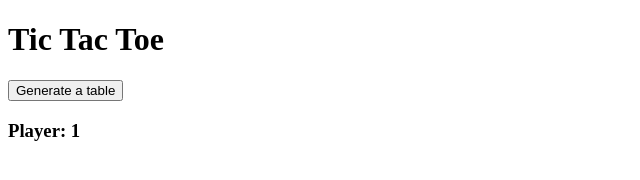
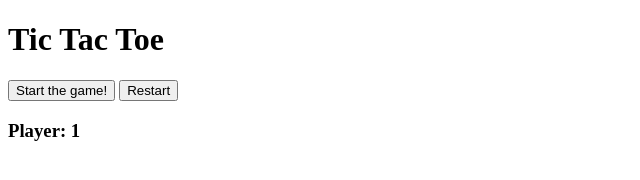
Before and after one commit to JohanCodeForFun/tic-tac-toe, a website: page index.html in a window 1280 px wide. Shown: the whole page, without its empty margins (0-640 px from the left). Drawn offline with Linux system fonts and the light colour scheme.

Commit message:
add restart button and refactor input to button element

```diff
--- a/index.html
+++ b/index.html
@@ -9,7 +9,8 @@
 </head>
 <body>
   <h1>Tic Tac Toe</h1>
-  <input type="button" value="Generate a table" onclick="gameBoard.loadBoard()" />
+  <button id="start" onclick="gameBoard.loadBoard()">Start the game!</button>
+  <button id="restart" onclick="gameBoard.restart()">Restart</button>
 
   <div id="gameboard">
     <h3 id="playerTurn"></h3>
```
